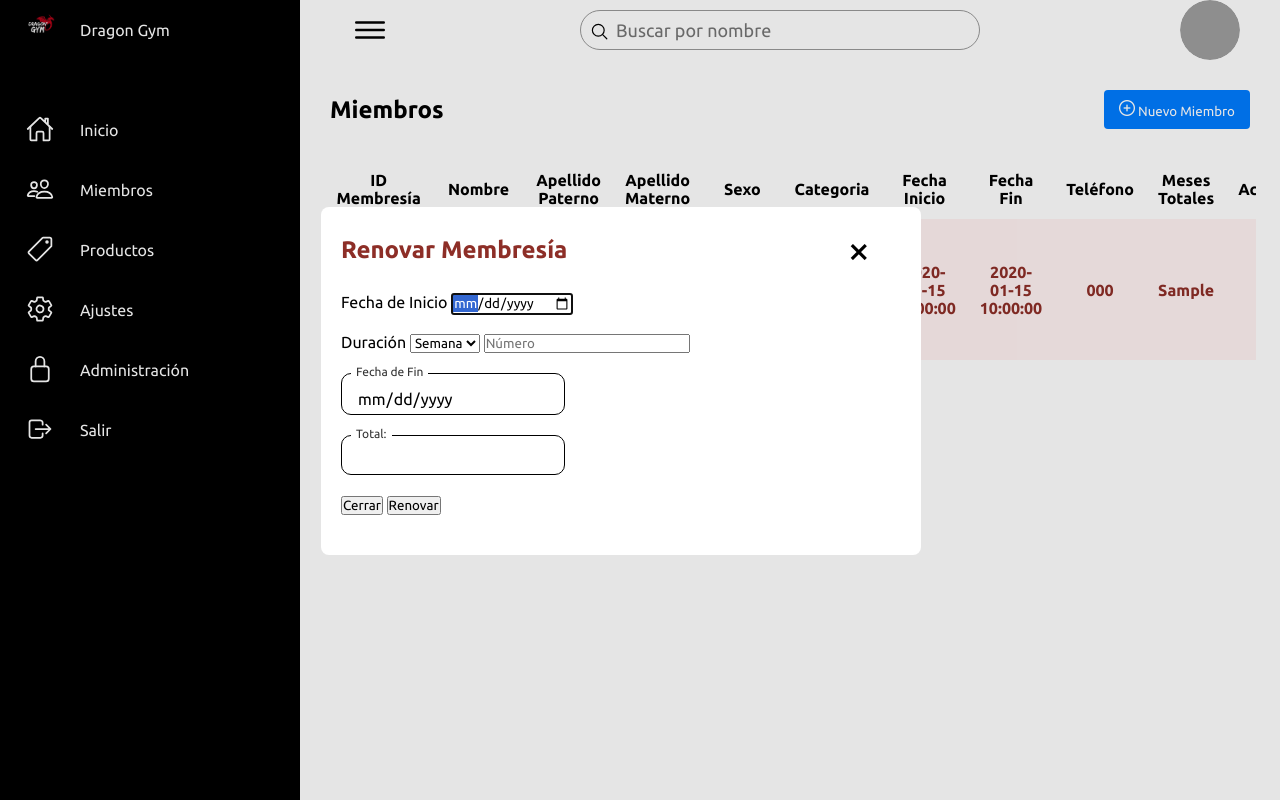
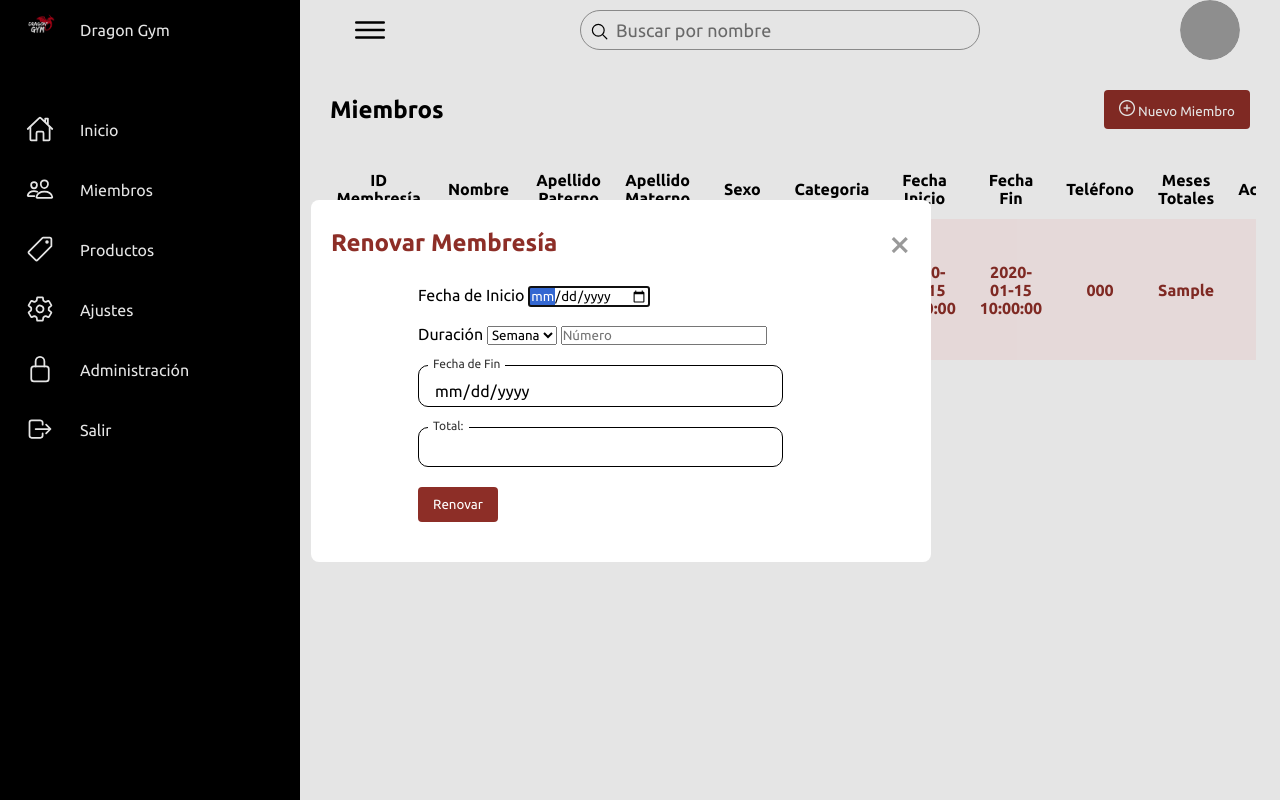
Before and after one commit to ArathCode/DragonGym, a PHP site: page /cliente/Miembros.php in a window 1280 px wide, after a click that opens the changed part. Run offline with PHP 8.4, Linux system fonts and the light colour scheme; tables that the repository leaves empty or names only in its code hold one stand-in row (values such as "Sample post"); grey boxes are pictures that could not be loaded.

Commit message:
Diseño de botones modales

```diff
--- a/cliente/Miembros.php
+++ b/cliente/Miembros.php
@@ -206,8 +206,7 @@ if (!empty($_POST)) {
                         <label>Total:</label>
                     </div>
                     <div class="input-group">
-                        <button type="button" onclick="cerrarModal('renovarModal')">Cerrar</button>
-                        <button type="submit">Renovar</button>
+                        <button class="btn-primary" type="submit">Renovar</button>
                     </div>
                 </form>
             </div>
@@ -220,7 +219,11 @@ if (!empty($_POST)) {
                     <h2>Registro de Miembro</h2>
                     <span class="close" onclick="cerrarModal('exampleModal')">×</span>
                 </div>
-
+                <div class="cont">
+                    <div class="imagenMiembro">
+                        <img src="imgs/PersonaHome.jpg" alt="Imagen de referencia">
+                    </div>
+                    <div class="memberF">
                         <form method="POST" id="memberForm">
                             <div class="input-group">
                                 <input type="text" name="nombre" required>
@@ -245,8 +248,12 @@ if (!empty($_POST)) {
                                 <input type="text" name="telefono" required>
                                 <label>Teléfono</label>
                             </div>
-                    <button type="submit">Agregar Miembro</button>
+                            <button class="btn-primary" type="submit">Agregar Miembro</button>
                         </form>
+                    </div>
+                </div>
+
+
             </div>
         </dialog>
 
@@ -283,7 +290,7 @@ if (!empty($_POST)) {
                         <input type="text" id="telefono_edit" name="telefono" required>
                         <label>Teléfono</label>
                     </div>
-                    <button type="submit">Actualizar Miembro</button>
+                    <button class="btn-primary" type="submit">Actualizar Miembro</button>
                 </form>
             </div>
         </dialog>
--- a/cliente/css/miembros.css
+++ b/cliente/css/miembros.css
@@ -276,7 +276,6 @@ body {
 .table tr td:last-child{
   text-align: end;
 }
-/* Cambios quitando bootstrap*/
 
 /* Container styles */
 .header-actions {
@@ -295,7 +294,7 @@ body {
   border-radius: 4px;
 }
 
-.btn-primary { background-color: #007bff; }
+.btn-primary { background-color: var(--red); }
 .btn-secondary { background-color: #6c757d; }
 .btn-dark { background-color: #343a40; }
 .btn-warning { background-color: #ffc107; }
@@ -340,19 +339,24 @@ dialog .modal-content {
   padding: 20px;
   border: none;
   width: 80%;
-  max-width: 600px;
+  max-width: 620px;
   border-radius: 8px;
 }
+
 .modal-content .cierre{
   width: 100%;
   cursor: pointer;
   display: flex;
   align-items: center;
-  gap: 50%;
+  justify-content: space-between;
   margin-bottom: 20px;
 }
 .cierre span{
   font-size: 40px;
+  color: #999;
+}
+.cierre span:hover{
+  color: var(--red);
 }
 .cierre h2{
   display: inline-block;
@@ -365,10 +369,34 @@ dialog .input-group {
   position: relative;
   margin: 20px 0;
 }
+.imagenMiembro{
+  width: 40%;
+}
+.imagenMiembro img{
+  width: 100%;
+}
+.cont{
+  width: 100%;
+  display: flex;
+  justify-content: space-around;
+  margin-bottom: 10px;
+}
+#renovarModal form,
+#exampleModaledit form{
+  width: 70%;
+  margin: auto;
+  align-items: center;
+  justify-content: center;
+}
+
 /* Inputs de los dialogs */
+.memberF{
+  width: 40%;
+}
+
 .input-group {
   position: relative;
-  width: 40%;
+  width: 90%;
   margin-bottom: 10px;
   margin-top: 10px;
 }
```
Lines whose indentation alone changed are shown as unchanged.
